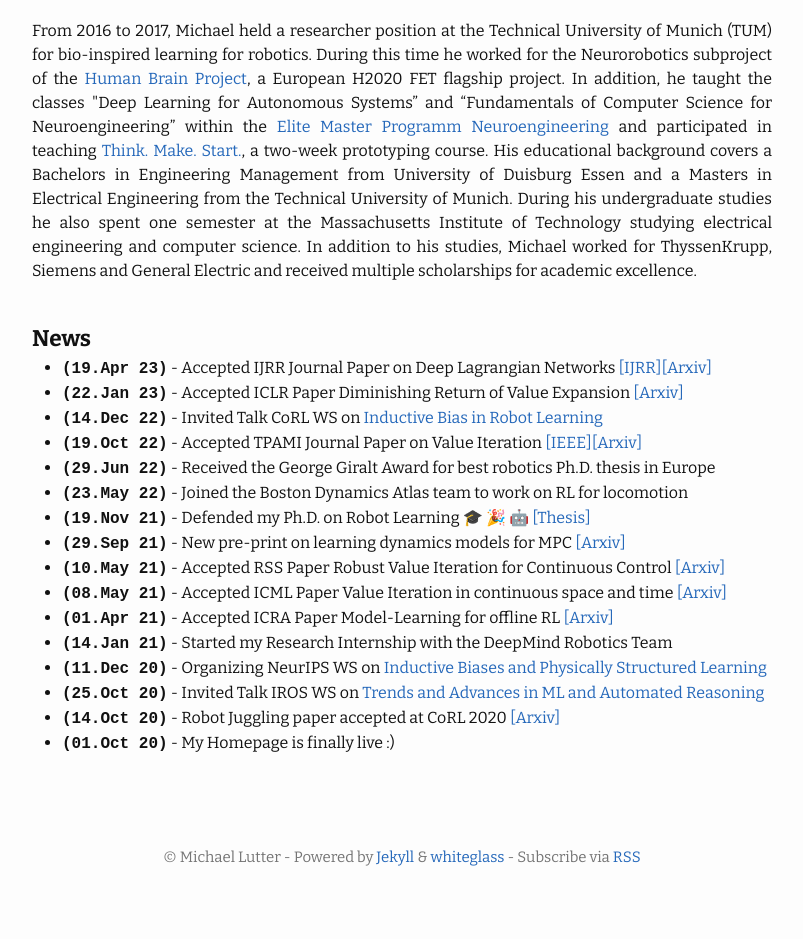
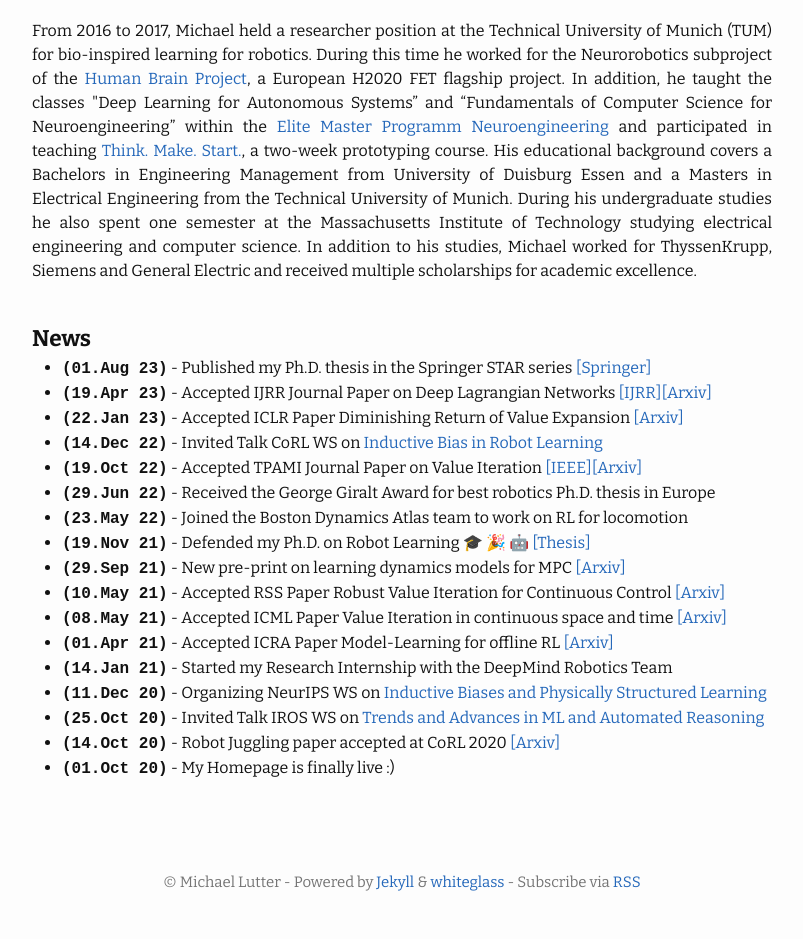
Before and after one commit to milutter/milutter.github.io, a Jekyll site: the page built from index.md, in a window 1280 px wide. Shown: the part 806-1745 px from the top of the page, without its empty margins (238-1041 px from the left). Built offline with Jekyll 4.4.1, drawn with Linux system fonts in a browser that asks for light colours; emoji names are drawn with the system emoji font; before the commit the page ends 1720 px from its top, so only the background shows below that.

Commit message:
add book

```diff
--- a/index.md
+++ b/index.md
@@ -52,6 +52,7 @@ academic excellence.
 <br>
 <b><span style="font-size:6mm">News</span></b>
  <ul>
+ <li><span style="font-family:'Courier New', monospace"><b>(01.Aug 23)</b></span> - Published my Ph.D. thesis in the Springer STAR series  <a href="https://link.springer.com/book/10.1007/978-3-031-37832-4">[Springer]</a></li>
  <li><span style="font-family:'Courier New', monospace"><b>(19.Apr 23)</b></span> - Accepted IJRR Journal Paper on Deep Lagrangian Networks <a href="https://journals.sagepub.com/doi/10.1177/02783649231169492">[IJRR]</a><a href="https://arxiv.org/pdf/2110.01894.pdf">[Arxiv]</a></li>
 <li><span style="font-family:'Courier New', monospace"><b>(22.Jan 23)</b></span> - Accepted ICLR Paper Diminishing Return of Value Expansion <a href="https://arxiv.org/abs/2303.03955">[Arxiv]</a></li>
 <li><span style="font-family:'Courier New', monospace"><b>(14.Dec 22)</b></span> - Invited Talk CoRL WS on <a href="https://sites.google.com/view/corl-2022-inductive-bias-ws/home">Inductive Bias in Robot Learning</a></li>
```
